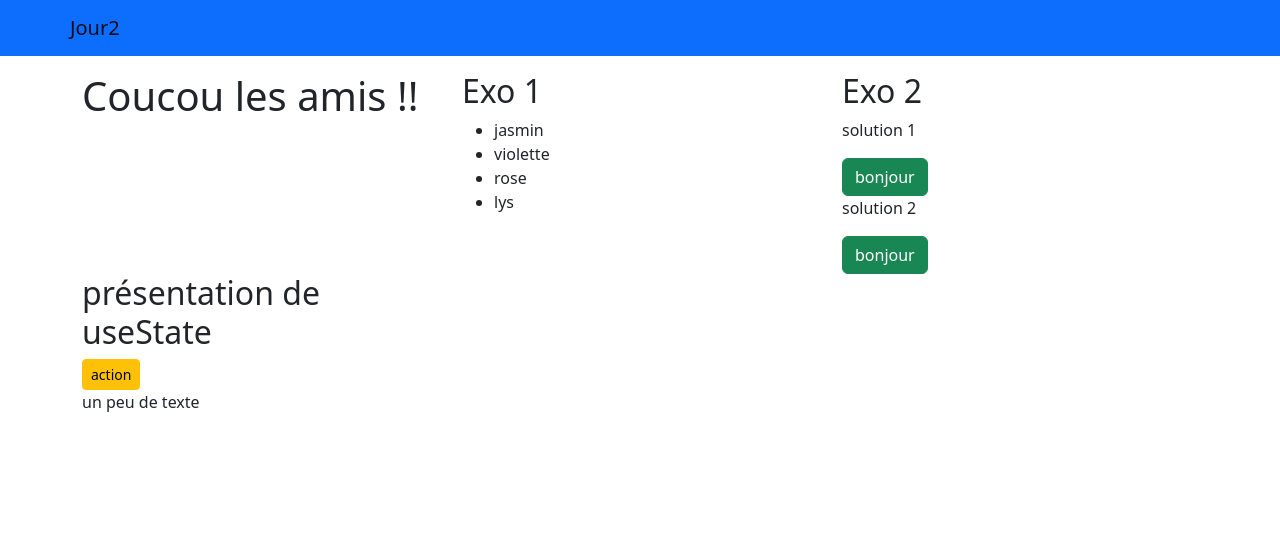
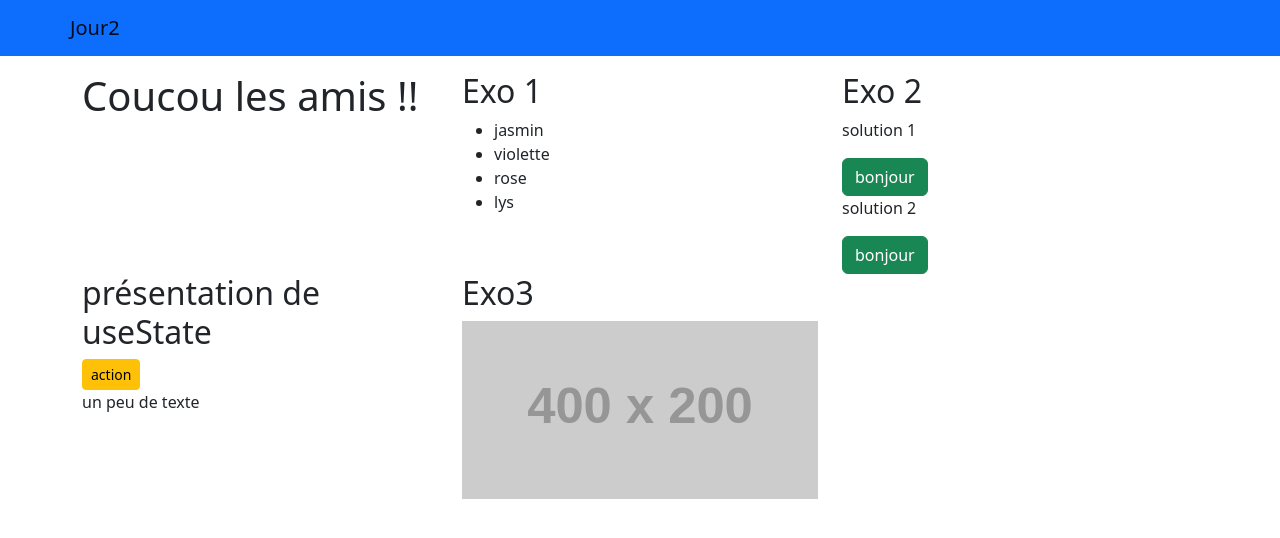
Before and after one commit to webdevproformation/react-greta-dec2022, a React (Vite) app in the folder 02-jour2/: page / in a window 1280 px wide. Shown: the top 538 px of the page. Built offline with nearby package versions, Linux system fonts and the light colour scheme.

Commit message:
correction

```diff
--- a/02-jour2/src/App.jsx
+++ b/02-jour2/src/App.jsx
@@ -4,9 +4,9 @@ import './App.css' */
 // remise à plat
 import Exo1 from "./composants/Exo1"
 import Exo2 from "./composants/Exo2"
+import Exo3 from "./composants/Exo3"
 import Menu from "./composants/Menu"
 import Texte from "./composants/Texte"
-
 
 function App() {
 
@@ -30,6 +30,10 @@ function App() {
             <h2>présentation de useState</h2>
             <Texte />
           </div>
+          <div className="col-4">
+            <h2>Exo3</h2>
+            <Exo3 />
+          </div>
         </section>
       </div>
     </>
--- /dev/null
+++ b/02-jour2/src/composants/Exo3.jsx
@@ -0,0 +1,23 @@
+import { useState } from "react"
+
+const Exo3 = () => {
+    const [p , setP] = useState("")
+    const handleMouseOver = () => {
+        setP( "je survole l'image" )
+    }
+    const handleMouseLeave = () => {
+        setP("je sors de l'image")
+    }
+    return (
+        <>
+            <img src="https://via.placeholder.com/400x200" alt=""
+            onMouseOver={handleMouseOver}
+            onMouseLeave={handleMouseLeave}
+            className="img-fluid"
+            />
+            <p>{ p }</p>
+        </>
+     );
+}
+
+export default Exo3;
```
